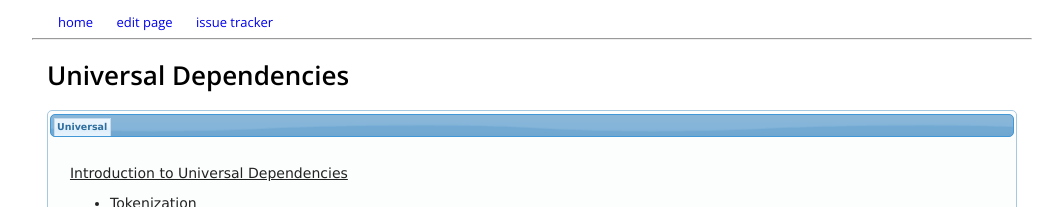
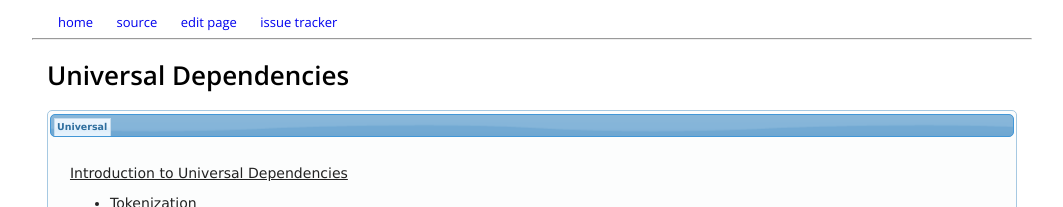
Before and after one commit to spyysalo/annodoc-demo, a Jekyll site: the page built from index.md, in a window 1280 px wide. Shown: the top 207 px of the page, without its empty margins (108-1171 px from the left). Built offline with Jekyll 4.4.1, drawn with Linux system fonts in a browser that asks for light colours.

Commit message:
source link

```diff
--- a/_layouts/base.html
+++ b/_layouts/base.html
@@ -19,6 +19,7 @@
       <div id="hp-header">
           <span class="header-text"><a href="{{ site.home }}">home</a></span>
 {% if page.generated != 'true' %}
+          <span class="header-text"><a href="{{ site.git_raw }}/{% if page.collection %}{{ page.relative_path }}{% else %}{{ page.path }}{% endif %}" target="#">source</a></span>
           <span class="header-text"><a href="{{ site.git_edit }}/{% if page.collection %}{{ page.relative_path }}{% else %}{{ page.path }}{% endif %}" target="#">edit page</a></span>
 {% endif %}
           <span class="header-text"><a href="{{ site.tracker }}">issue tracker</a></span>
```
